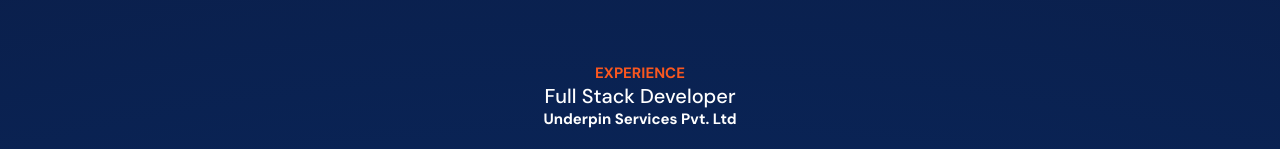
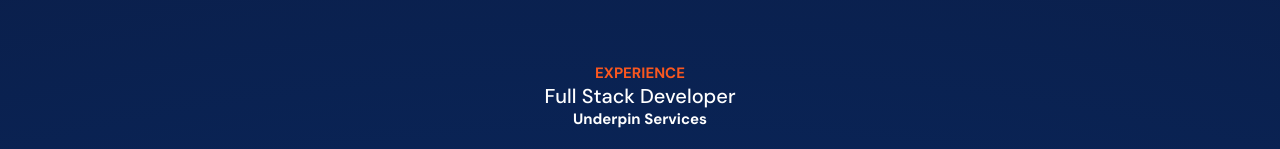
Before and after one commit to Gauravk9870/portfolio, a Next.js app: page / in a window 1280 px wide. Shown: the part 1482-1631 px from the top of the page. Built offline with nearby package versions, Linux system fonts and the light colour scheme.

Commit message:
update company name

```diff
--- a/src/app/components/experience/Experience.js
+++ b/src/app/components/experience/Experience.js
@@ -19,7 +19,7 @@
                         <div className={styles.time}>
                             <h4>Experience</h4>
                             <h2>Full Stack Developer</h2>
-                            <h3>Underpin Services Pvt. Ltd</h3>
+                            <h3>Underpin Services</h3>
                         </div>
                         <span className={styles.year}>July 2023 - Present</span>
                         <span className={styles.dot}></span>
```
